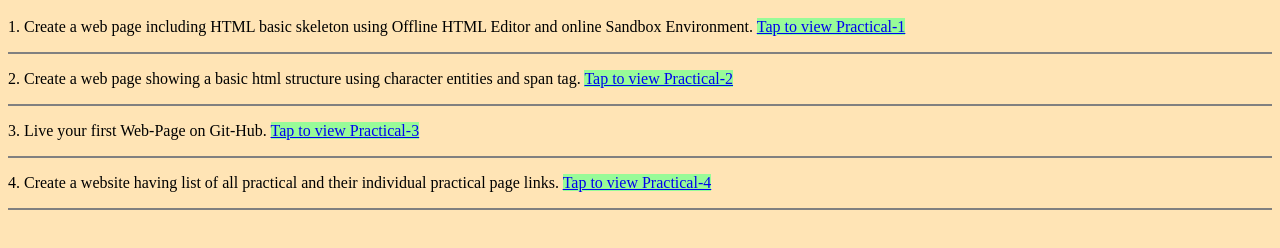
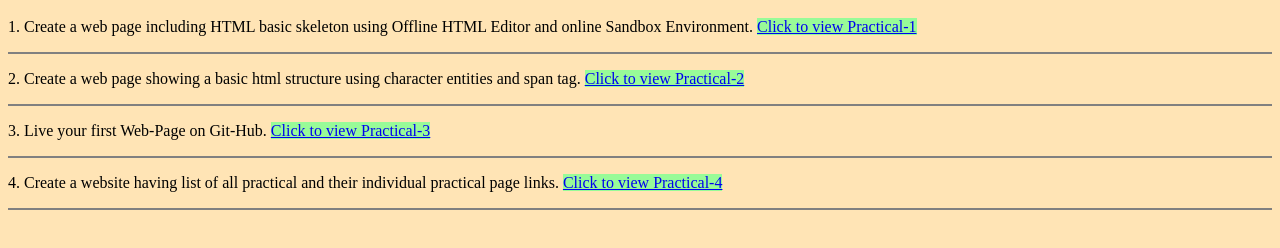
Before and after one commit to hemant-24/FullStackPracticals, a plain HTML site: page practicals/practical-4.html in a window 1280 px wide. Shown: the part 334-582 px from the top of the page. Drawn offline with Linux system fonts and the light colour scheme.

Commit message:
Minor updates

```diff
--- a/practicals/practical-4.html
+++ b/practicals/practical-4.html
@@ -19,19 +19,19 @@
     </p>
     <u><h1 style="color: navy;">List Of Practicals</h1></u>
     <p>1. Create a web page including HTML basic skeleton using Offline HTML Editor and online Sandbox Environment.
-          <a title="Link to Practical -1" href="./practical-1.html" style="background-color: palegreen;" target="_blank">Tap to view Practical-1</a>
+          <a title="Link to Practical -1" href="./practical-1.html" style="background-color: palegreen;" target="_blank">Click to view Practical-1</a>
     </p>
     <hr color="grey" size="2" />
     <p>2. Create a web page showing a basic html structure using character entities and span tag.
-        <a title="Link to Practical -2" href="./practical-2.html" style="background-color: palegreen;" target="_blank">Tap to view Practical-2</a>
+        <a title="Link to Practical -2" href="./practical-2.html" style="background-color: palegreen;" target="_blank">Click to view Practical-2</a>
     </p>
     <hr color="grey" size="2" />
     <p>3. Live your first Web-Page on Git-Hub.
-        <a title="Link to Practical -3" href="./practical-3.html" style="background-color: palegreen;" target="_blank">Tap to view Practical-3</a>
+        <a title="Link to Practical -3" href="./practical-3.html" style="background-color: palegreen;" target="_blank">Click to view Practical-3</a>
     </p>
     <hr color="grey" size="2" />
     <p>4. Create a website having list of all practical and their individual practical page links.
-        <a title="Link to Practical -4" href="./practical-4.html" style="background-color: palegreen;" target="_blank">Tap to view Practical-4</a>
+        <a title="Link to Practical -4" href="./practical-4.html" style="background-color: palegreen;" target="_blank">Click to view Practical-4</a>
     </p>
     <hr color="grey" size="2" />
 </body>
```
Also changed, not shown: assets/logos.png (added), assets/tab.png (added).
